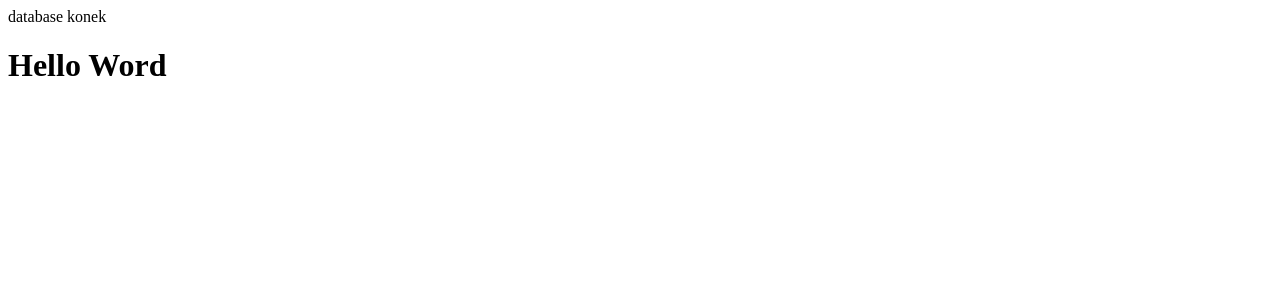
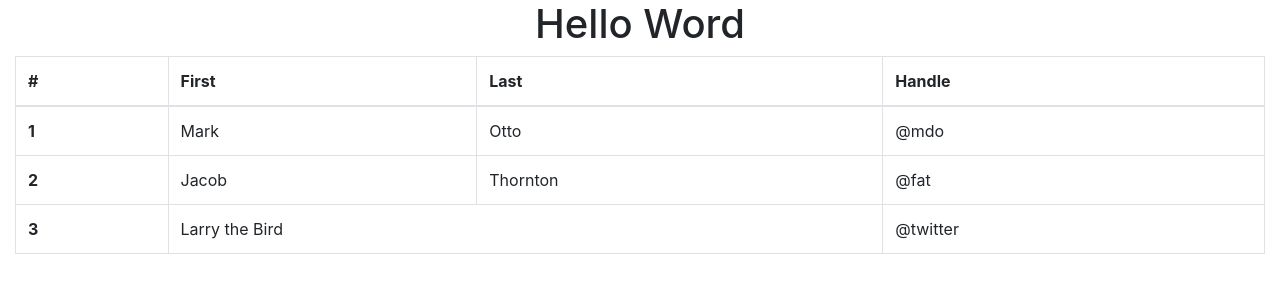
Before and after one commit to dimstry/crudPhp-Native, a PHP site: page / in a window 1280 px wide. Shown: the top 300 px of the page. Run offline with PHP 8.4, Linux system fonts and the light colour scheme; some libraries are stand-ins or nearby versions.

Commit message:
add boostrap

```diff
--- a/index.php
+++ b/index.php
@@ -8,9 +8,43 @@ echo "
     <meta name='viewport' content='width=device-width, initial-scale=1.0'>
     <meta http-equiv='X-UA-Compatible' content='ie=edge'>
     <title>Crud</title>
+    <link rel='stylesheet' href='https://cdn.jsdelivr.net/npm/bootstrap@4.0.0/dist/css/bootstrap.min.css'>
   </head>
   <body>
-    <h1>Hello Word</h1>
+    <h1 class='text-center'>Hello Word</h1>
+    <div class='container-fluid'>
+      <table class='table table-bordered'>
+        <thead>
+          <tr>
+            <th scope='col'>#</th>
+            <th scope='col'>First</th>
+            <th scope='col'>Last</th>
+            <th scope='col'>Handle</th>
+          </tr>
+        </thead>
+        <tbody>
+          <tr>
+            <th scope='row'>1</th>
+            <td>Mark</td>
+            <td>Otto</td>
+            <td>@mdo</td>
+          </tr>
+          <tr>
+            <th scope='row'>2</th>
+            <td>Jacob</td>
+            <td>Thornton</td>
+            <td>@fat</td>
+          </tr>
+          <tr>
+            <th scope='row'>3</th>
+            <td colspan='2'>Larry the Bird</td>
+            <td>@twitter</td>
+          </tr>
+        </tbody>
+      </table>
+    </div>
+    <script src='https://code.jquery.com/jquery-3.2.1.slim.min.js'></script>
+    <script src='https://cdn.jsdelivr.net/npm/bootstrap@4.0.0/dist/js/bootstrap.min.js'></script>
   </body>
   </html>
 ";
--- a/koneksi.php
+++ b/koneksi.php
@@ -1,8 +1,6 @@
 <?php
   $koneksi = mysqli_connect("127.0.0.1", "root", "root", "db_crud");
-  if ($koneksi) {
-    echo "database konek";
-  } else {
-    echo "database tidak konek";
+  if (!$koneksi) {
+    echo "tidak konek";
   }
 ?>
```
